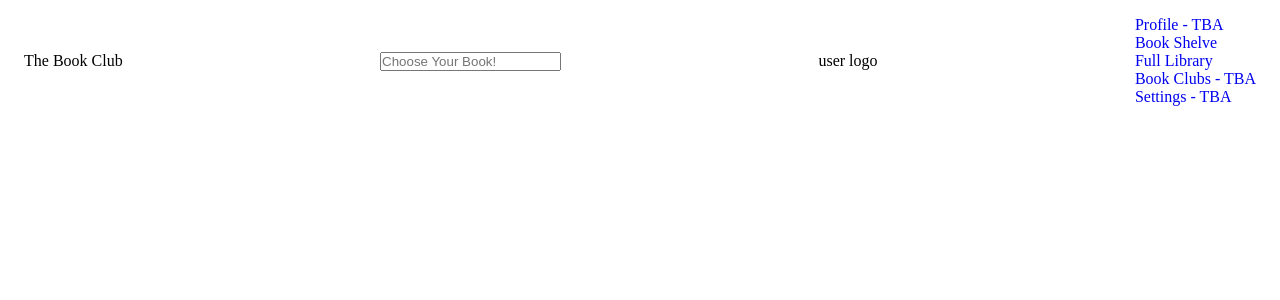
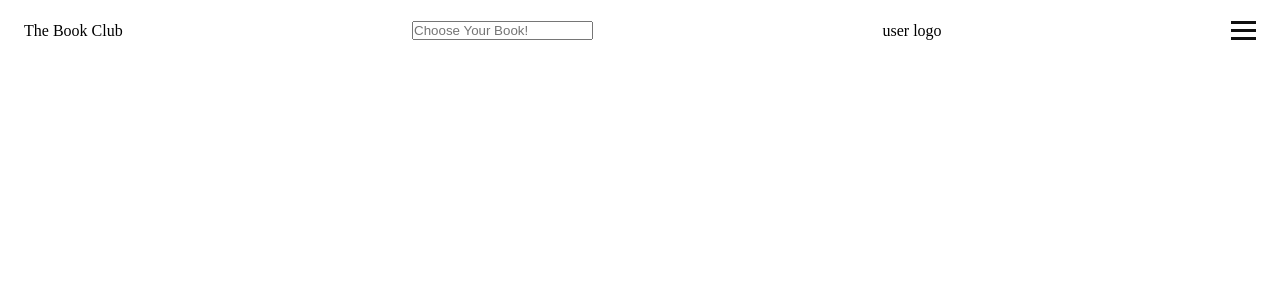
Before and after one commit to DEdmonds22/The-Book-Club, a React (Create React App) app: page / in a window 1280 px wide. Shown: the top 300 px of the page. Built offline with nearby package versions, Linux system fonts and the light colour scheme.

Commit message:
completed basic nav components

```diff
--- a/src/App.css
+++ b/src/App.css
@@ -2,6 +2,11 @@
   margin: 0;
   padding: 0;
   box-sizing: border-box;
+}
+
+/* Nav.js */
+#navBar p {
+  cursor: pointer;
 }
 
 li {
@@ -24,9 +29,50 @@ a {
 }
 
 .hamburger {
-  display: none;
+  display: block;
+  cursor: pointer;
 }
 
 .bar {
   display: block;
+  width: 25px;
+  height: 3px;
+  margin: 5px auto;
+  -webkit-transition: all 0.3s ease-in-out;
+  transition: all 0.3s ease-in-out;
+  background-color: #101010;
 }
+
+.nav-menu-container {
+  display: none;
+}
+
+.nav-menu-container.active {
+  display: block;
+}
+
+.nav-menu {
+  display: flex;
+  flex-direction: column;
+  align-items: center;
+  top: 5rem;
+  background-color: #fff;
+  width: 100%;
+  border-radius: 10px;
+  box-shadow:
+  0 10px 27px rgba(0, 0, 0, 0.05);
+}
+
+.nav-item {
+  margin: .2rem;
+}
+
+.nav-link {
+  font-size: 1.6rem;
+  font-weight: 400;
+  color: #475569;
+}
+
+.nav-link:hover {
+  color: tan;
+}
--- a/src/App.js
+++ b/src/App.js
@@ -5,6 +5,7 @@ function App() {
   return (
     <div className="App">
       <Nav />
+
     </div>
   );
 }
--- a/src/pages/nav.js
+++ b/src/pages/nav.js
@@ -1,16 +1,28 @@
+import { useState } from "react"
 
 export default function Nav() {
+
+    const [menuIsOpen, setMenuIsOpen] = useState(false);
+
+    const openMenu = () => {
+        setMenuIsOpen(prev => !prev)
+    }
+
     return (
         <header>
+            <div>
                 <div id="navBar">
                     <p>The Book Club</p>
                     <input type="text" placeholder="Choose Your Book!"></input>
                     <p>user logo</p>
-                <div className="hamburger">
+                    <div className="hamburger" onClick={openMenu}>
                         <span className="bar"></span>
                         <span className="bar"></span>
                         <span className="bar"></span>
                     </div>
+            </div>
+
+                <div className={`nav-menu-container ${menuIsOpen ? "active" : ""}`}>
                     <ul className="nav-menu">
                         <li className="nav-item">
                             <a href="#" className="nav-link">Profile - TBA</a>
@@ -29,6 +41,7 @@ export default function Nav() {
                         </li>
                     </ul>
                 </div>
+            </div>
         </header>
     )
 }
```
Lines whose indentation alone changed are shown as unchanged.
